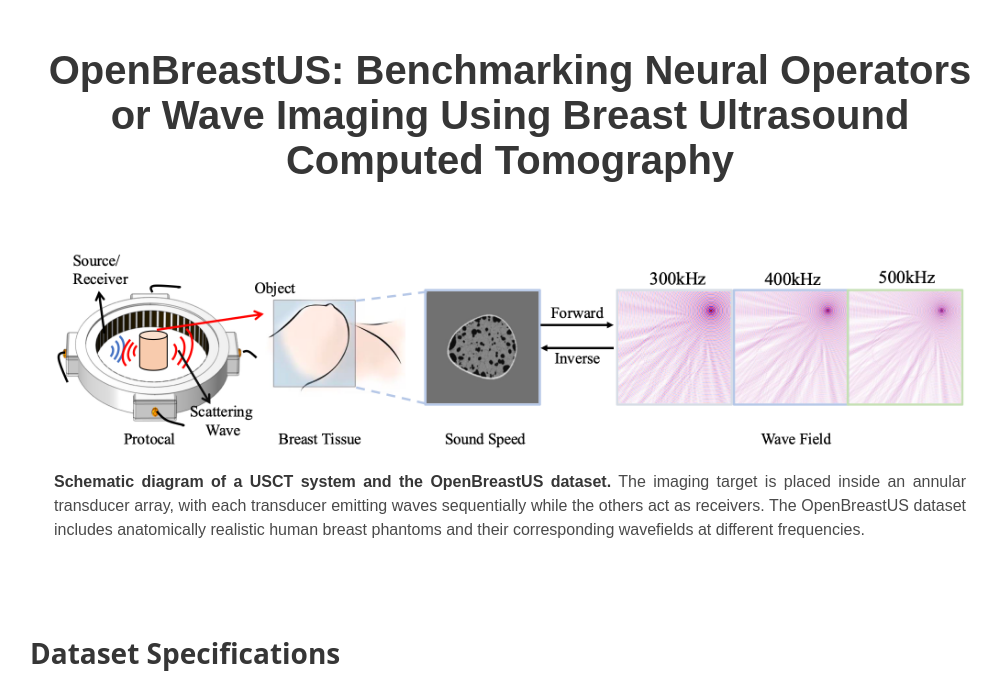
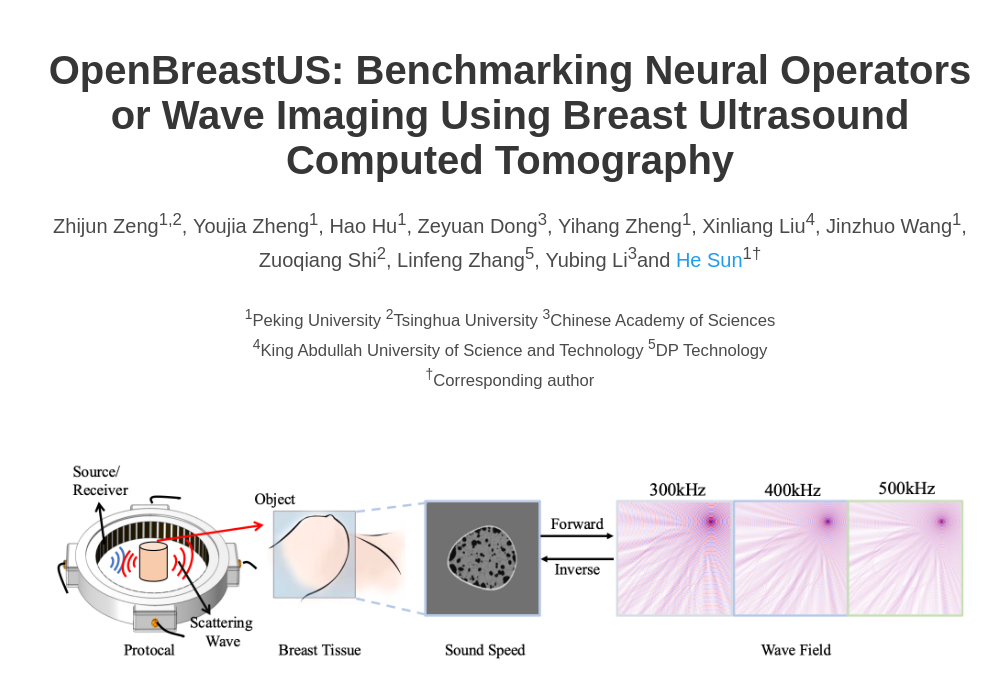
Before and after one commit to ai4imaging/OpenBreastUS, a plain HTML site: page index.html in a window 1280 px wide. Shown: the top 673 px of the page, without its empty margins (130-1131 px from the left). Drawn offline with Linux system fonts and the light colour scheme.

Commit message:
Update index.html

```diff
--- a/index.html
+++ b/index.html
@@ -65,14 +65,18 @@
             <div class="columns is-centered">
                 <div class="column has-text-centered">
                     <h3 class="title is-2 publication-title">OpenBreastUS: Benchmarking Neural Operators or Wave Imaging Using Breast Ultrasound Computed Tomography</h3>
-                    <!-- <div class="is-size-5 publication-authors"> -->
+                    <div class="is-size-5 publication-authors">
                         <!-- Paper authors -->
-                        <!-- <span class="author-block">Zhiming Chang<sup>1</sup>,</span>
-                        <span class="author-block">Boyang Liu<sup>2</sup>,</span>
-                        <span class="author-block">Yifei Xia<sup>1</sup>,</span>
-                        <span class="author-block">Youming Guo<sup>3</sup>,</span>
-                        <span class="author-block">
-                            <a href="http://camera.pku.edu.cn" target="_blank">Boxin Shi</a><sup>1</sup>and</span>
+                        <span class="author-block">Zhijun Zeng<sup>1,2</sup>,</span>
+                        <span class="author-block">Youjia Zheng<sup>1</sup>,</span>
+                        <span class="author-block">Hao Hu<sup>1</sup>,</span>
+                        <span class="author-block">Zeyuan Dong<sup>3</sup>,</span>
+                        <span class="author-block">Yihang Zheng<sup>1</sup>,</span>
+                        <span class="author-block">Xinliang Liu<sup>4</sup>,</span>
+                        <span class="author-block">Jinzhuo Wang<sup>1</sup>,</span>
+                        <span class="author-block">Zuoqiang Shi<sup>2</sup>,</span>
+                        <span class="author-block">Linfeng Zhang<sup>5</sup>,</span>
+                        <span class="author-block">Yubing Li</a><sup>3</sup>and</span>
                         <span class="author-block">
                             <a href="https://ai4scientificimaging.org/"
                                target="_blank">He Sun</a><sup>1</sup><sup>†</sup></span>
@@ -80,10 +84,13 @@
 
                     <div class="is-size-5 publication-authors">
                         <span class="eql-cntrb"><br><sup>1</sup>Peking University
-                        <sup>2</sup>Earthrise Edu&Tech
+                        <sup>2</sup>Tsinghua University
                         <sup>3</sup>Chinese Academy of Sciences
+                        <br><sup>4</sup>King Abdullah University of Science and Technology
+                        <sup>5</sup>DP Technology
+
                         <br><sup>†</sup>Corresponding author</span>
-                    </div> -->
+                    </div>
 
                     <!-- <div class="column has-text-centered">
                         <div class="publication-links">
```
